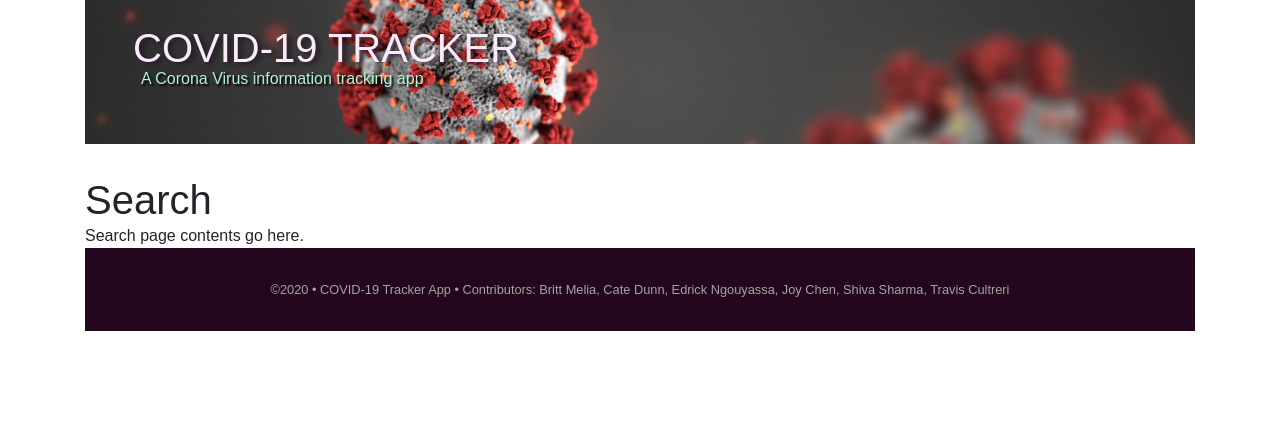
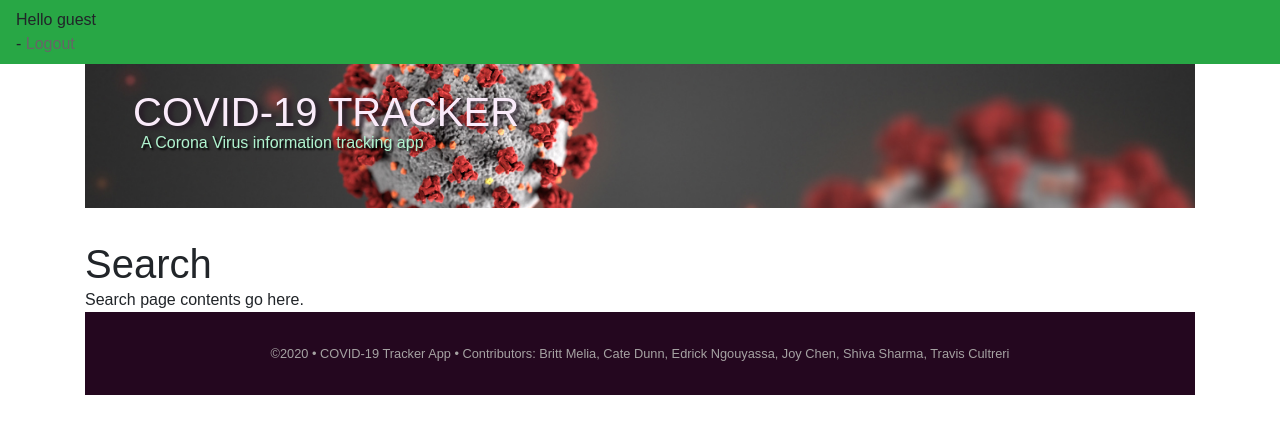
Before and after one commit to traviscult/COVID-19-Tracker, a React (Create React App) app in the folder client/: page /search in a window 1280 px wide. Shown: the top 434 px of the page. Built offline with nearby package versions, Linux system fonts and the light colour scheme; no server answers.

Commit message:
added header with landing page

```diff
--- a/client/src/App.js
+++ b/client/src/App.js
@@ -1,18 +1,73 @@
-import React from 'react';
+import React, { useState, useEffect } from 'react';
 import { BrowserRouter, Route } from 'react-router-dom';
 import Home from './pages/Home';
 import Search from './pages/Search';
 import Result from './pages/Result';
+import Members from './pages/members'
+import Nav from './components/nav'
+import AUTH from './utils/AUTH';
 
 function App() {
+  const [loggedIn, setLoggedIn] = useState(false);
+  const [user, setUser] = useState(null);
+
+  useEffect(() => {
+    AUTH.getUser().then(response => {
+        console.log(response.data);
+        if (!!response.data.user) {
+          setLoggedIn(true);
+          setUser(response.data.user);
+        } else {
+          setLoggedIn(false);
+          setUser(null);
+        }
+      });
+
+      return () => {
+        setLoggedIn(false);
+        setUser(null);
+      };
+  }, []);
+
+	const logout = (event) => {
+    event.preventDefault();
+
+		AUTH.logout().then(response => {
+			// console.log(response.data);
+			if (response.status === 200) {
+				setLoggedIn(false);
+        setUser(null);
+			}
+		});
+	};
+
+	const login = (username, password) => {
+		AUTH.login(username, password).then(response => {
+      console.log(response.data);
+      if (response.status === 200) {
+        // update the state
+        setLoggedIn(true);
+        setUser(response.data.user);
+      }
+    });
+	};
+
   return (
     <>
+
       <div class="container-fluid mx-0 px-0">
+
         <BrowserRouter>
+
+        <Nav user={user} logout={logout}/>
           <Route exact path="/" component={Home} />
           <Route exact path="/search" component={Search} />
           <Route exact path="/result" component={Result} />
+          <Route exact path="/members" component={Members} />
         </BrowserRouter>
+
+
+
       </div>
 
     </>
--- a/client/src/components/homeComponents/Form.jsx
+++ b/client/src/components/homeComponents/Form.jsx
@@ -37,7 +37,7 @@ function SignupForm() {
     }).then(response => {
       // console.log(response);
       if (!response.data.errmsg) {
-        setRedirectTo('/search');
+        setRedirectTo('/members');
       } else {
         console.log('duplicate');
       }
--- /dev/null
+++ b/client/src/components/nav/Nav.js
@@ -0,0 +1,37 @@
+import React, { Fragment } from "react";
+import { Link } from 'react-router-dom';
+// import { Col } from '../Grid';
+// import './Nav.css';
+
+const Nav = (props) => {
+    let greeting;
+
+    if (props.user === null) {
+        console.log(props)
+        greeting = <p>Hello guest</p>
+    } else if (props.user.firstName) {
+        greeting = (
+            <Fragment>
+                Welcome back, <strong>{props.user.firstName}</strong>
+            </Fragment>
+        )
+    } else if (props.user.username) {
+        greeting = (
+            <Fragment>
+                Welcome back, <strong>{props.user.username} </strong>
+            </Fragment>
+        )
+    }
+
+    return (
+        <nav className="navbar navbar-expand-lg navbar-dark bg-success">
+            <div size="md-6 sm-6">
+                <div className="float-right">
+                    {greeting} - <Link to="#" className="logout" onClick={props.logout}>Logout</Link>
+                </div>
+            </div>
+        </nav>
+    )
+};
+
+export default Nav;
--- /dev/null
+++ b/client/src/components/nav/index.js
@@ -0,0 +1 @@
+export { default } from "./Nav";
--- a/client/src/pages/Search.js
+++ b/client/src/pages/Search.js
@@ -1,5 +1,6 @@
 import React from 'react';
 import Header from '../components/header/Header';
+// import Nav from '../components/nav'
 import Footer from '../components/footer/Footer';
 
 const Search = () => {
--- a/client/src/pages/members.js
+++ b/client/src/pages/members.js
@@ -2,7 +2,7 @@ import React from 'react';
 import Header from '../components/header/Header';
 import Footer from '../components/footer/Footer';
 
-const Search = () => {
+const Members = () => {
     return (
       <>
         <div class="container">
```
